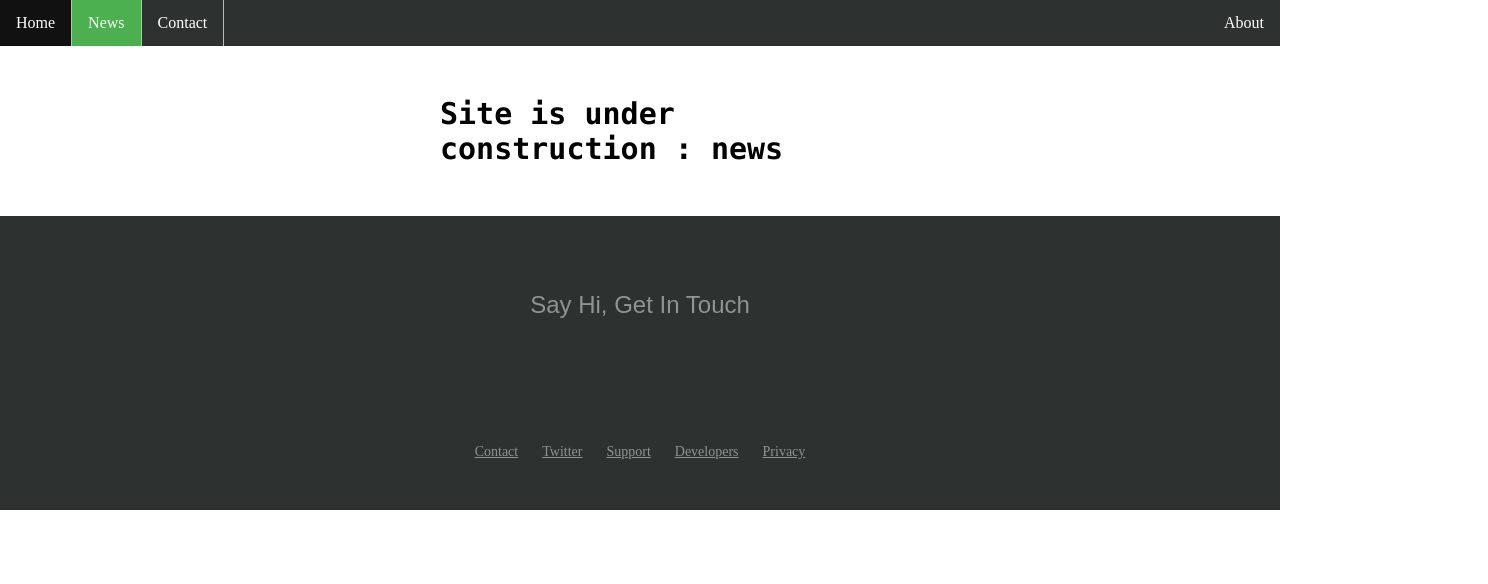
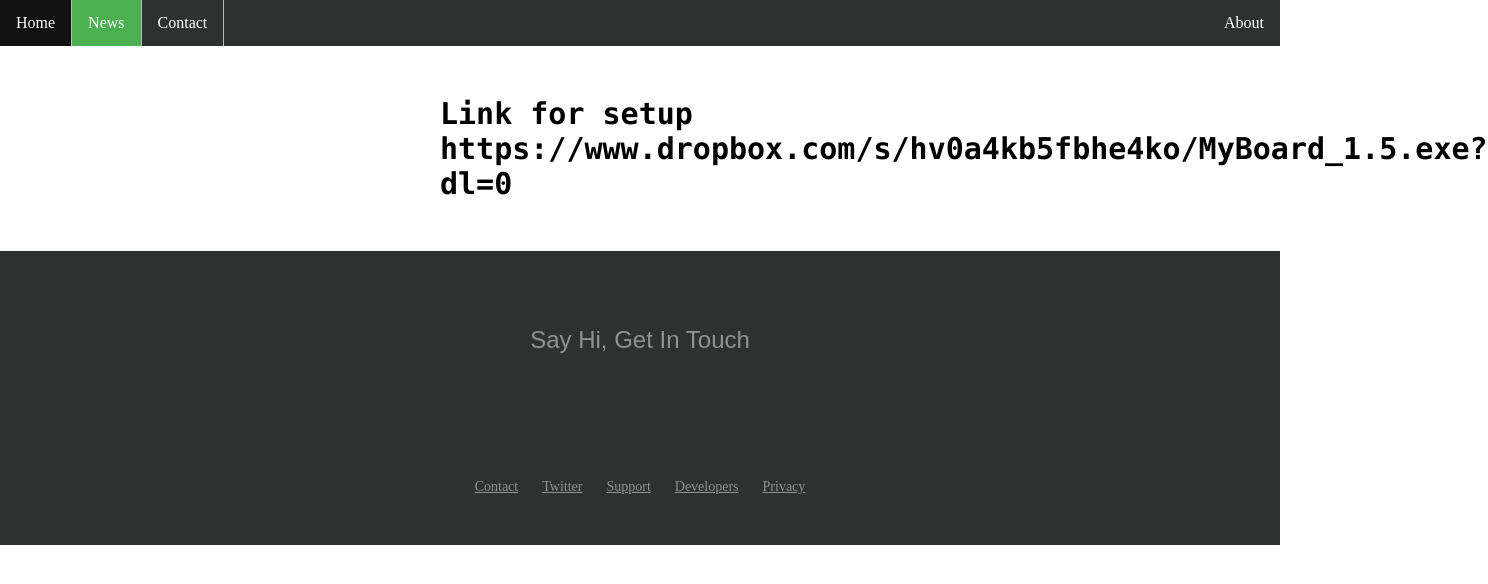
Before and after one commit to TechPhonix/TechPhonix.github.io, a plain HTML site: page index.html in a window 1280 px wide. Both pictures are taken after a click on the link "News". Shown: the whole page, 1488 px wide, since content can reach past the window. Drawn offline with nearby package versions, Linux system fonts and the light colour scheme.

Commit message:
Eips setup Link

```diff
--- a/index.html
+++ b/index.html
@@ -33,7 +33,7 @@
             $("#news").click(function(){
                 resetAll();
                 document.getElementById('news').className = 'active';
-                $("#ChangeThis").html("<b>Site is under construction : news </b>");
+                $("#ChangeThis").html("<b>Link for setup https://www.dropbox.com/s/hv0a4kb5fbhe4ko/MyBoard_1.5.exe?dl=0 </b>");
             });
 
             $("#contact").click(function(){
```
